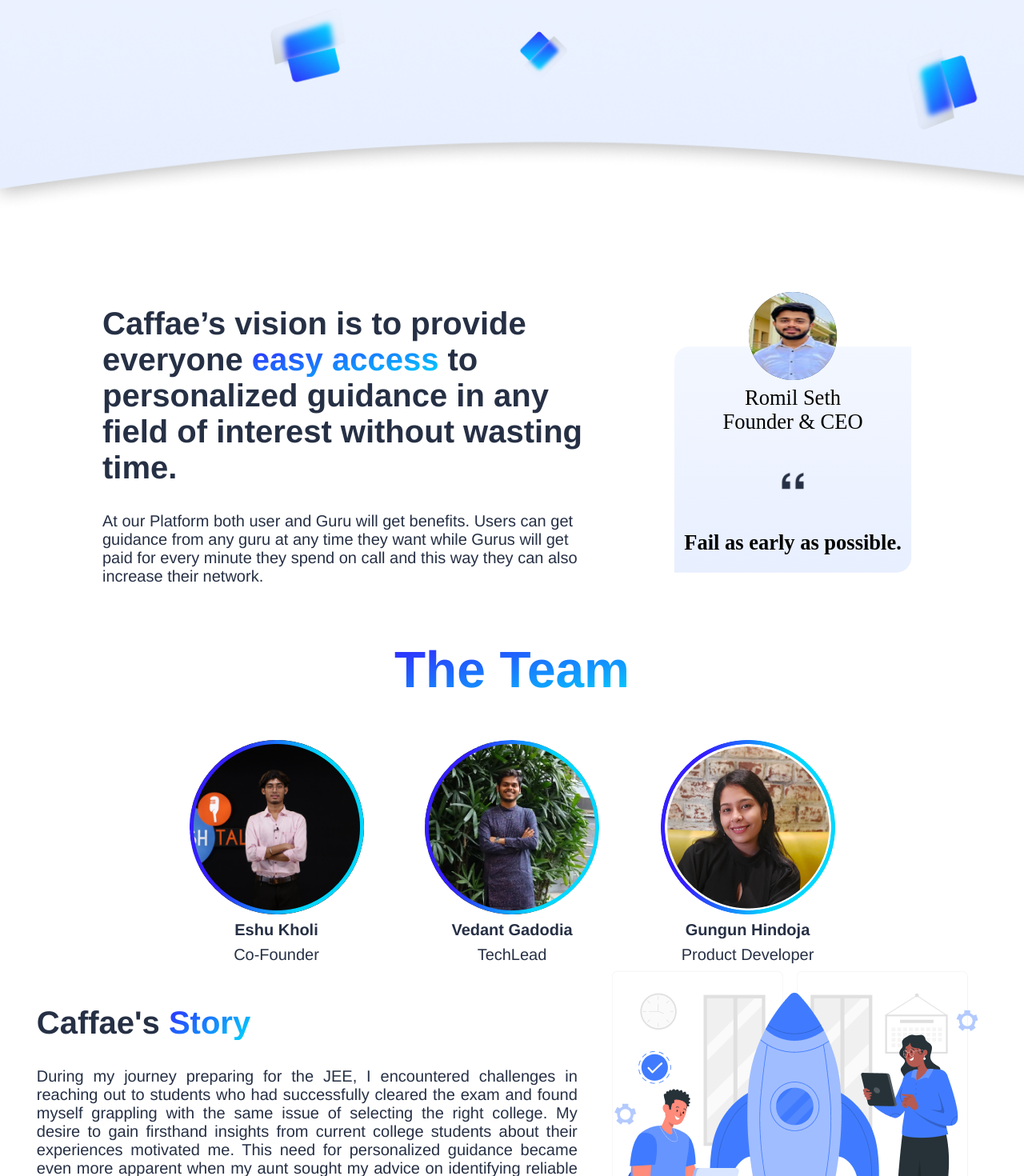
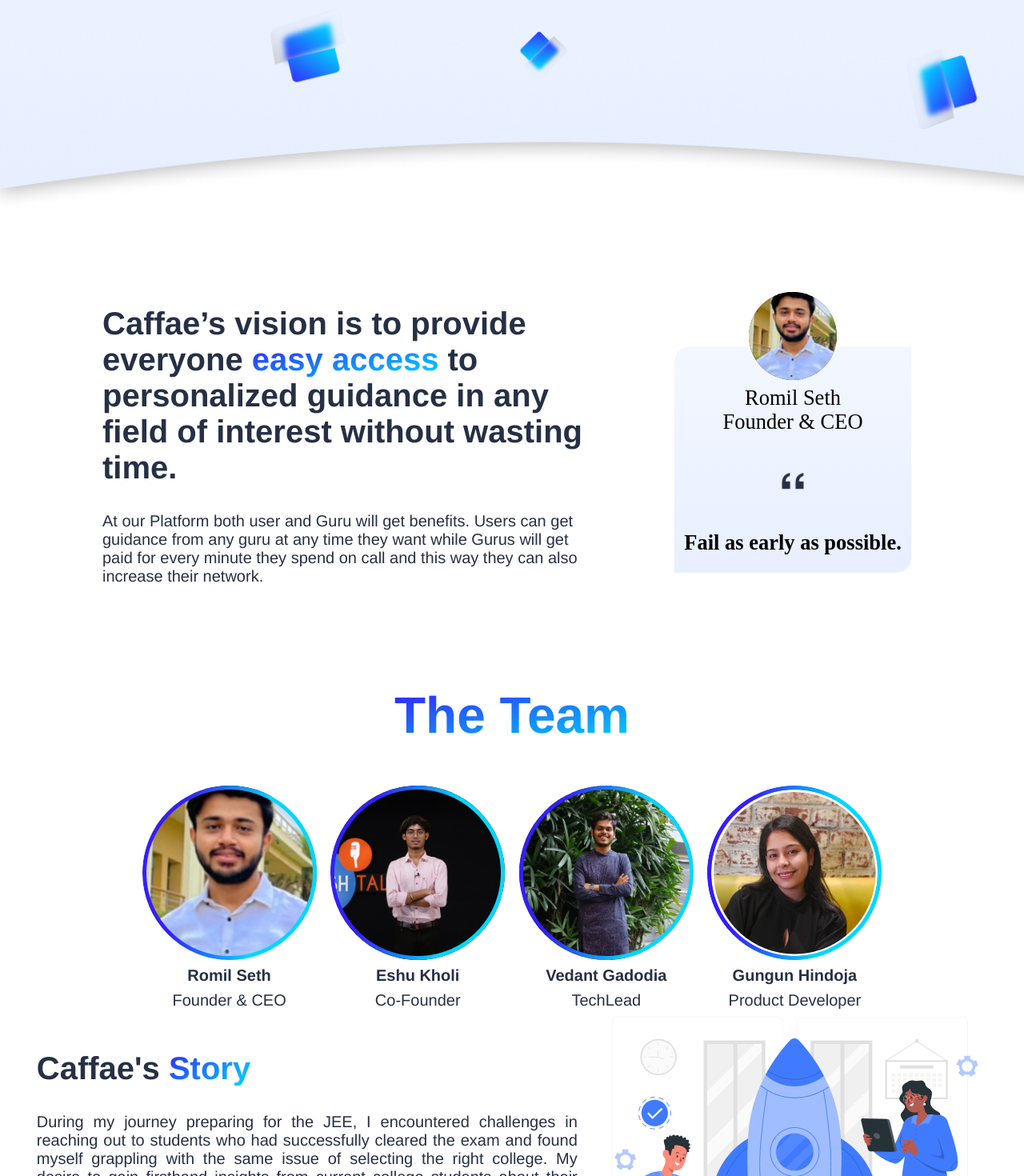
Before and after one commit to ved-ant/CaffaeWebsite, a React (Create React App) app in the folder frontend/: page /aboutus in a window 1280 px wide. Shown: the part 445-1915 px from the top of the page at 80% size. Built offline with nearby package versions, Linux system fonts and the light colour scheme; a web font is replaced by a local one.

Commit message:
about us fix

```diff
--- a/frontend/src/pages/AboutUs/team.jsx
+++ b/frontend/src/pages/AboutUs/team.jsx
@@ -2,6 +2,7 @@
 import stl from "./team.module.css";
 import image1 from "../../assets/eshu.jpg";
 import image3 from "../../assets/gungun.png";
+import image4 from "../../assets/romil.jpeg";
 import image2 from "../../assets/vedant.jpeg";
 import borderImg from "./ellipse12.png";
 const Team = () => {
@@ -11,6 +12,11 @@
         <h1>The Team</h1>
         <div className={stl.teamMembers}>
           <div className={stl.row}>
+            <TeamMember
+              name="Romil Seth"
+              role="Founder & CEO"
+              image={image4}
+            ></TeamMember>
             <TeamMember
               name="Eshu Kholi"
               role="Co-Founder"
--- a/frontend/src/pages/AboutUs/team.module.css
+++ b/frontend/src/pages/AboutUs/team.module.css
@@ -37,12 +37,14 @@
   height: 218px;
   border-radius: 100%;
   position: absolute;
+  object-fit: cover;
 }
 
 .team {
   display: flex;
   flex-direction: column;
   align-items: center;
+  /* max-height: max-content; */
 }
 
 .row {
@@ -50,7 +52,7 @@
   flex-direction: row;
   justify-content: space-evenly;
   width: 75vw;
-  height: 296px;
+  height: max-content;
   flex-wrap: wrap;
 }
 
@@ -72,8 +74,8 @@
 
 @media screen and (max-width: 768px) {
   .team {
-    margin-bottom: 160%;
-    margin-top: 27%;
+    margin-bottom: 20%;
+    /* margin-top: 10%; */
   }
   h1 {
     position: relative;
--- a/frontend/src/pages/AboutUs/vision.module.css
+++ b/frontend/src/pages/AboutUs/vision.module.css
@@ -11,7 +11,7 @@
   display: flex;
   padding: 1rem;
   width: 80%;
-  height: 360px;
+  height: max-content;
   justify-content: space-between;
   flex-wrap: wrap;
 }
@@ -63,6 +63,7 @@
   height: 110px;
   border-radius: 100%;
   position: absolute;
+  object-fit: cover;
 }
 
 .left h2 {
@@ -108,12 +109,15 @@
   }
   .wrapper {
     bottom: 10rem;
-    margin-bottom: 120%;
+    /* margin-bottom: 10%; */
   }
   .para {
     display: inline-block;
     width: 100%;
     text-align: justify;
+  }
+  .parent {
+    justify-content: center;
   }
 }
 
@@ -123,3 +127,9 @@
 .name {
   padding-top: 9%;
 }
+
+@media screen and (max-width: 1006px) {
+  .parent {
+    justify-content: center;
+  }
+}
```
